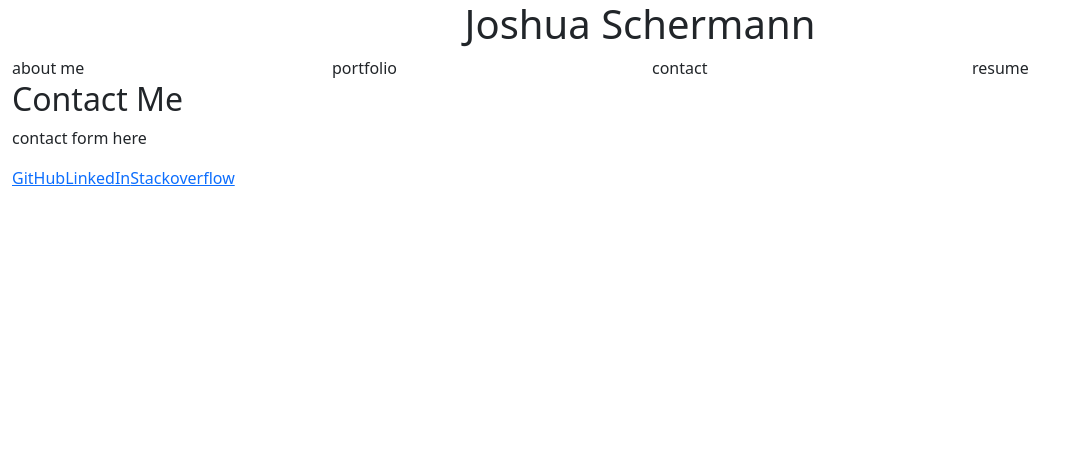
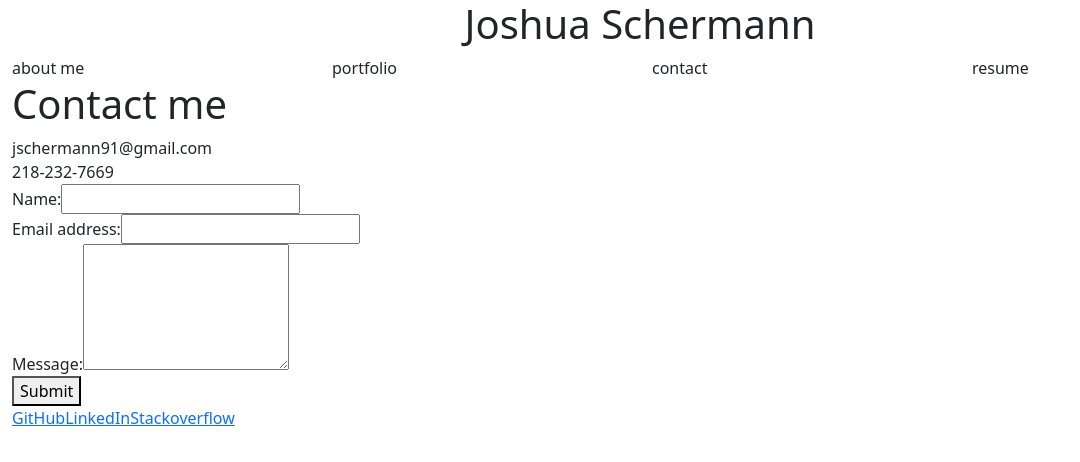
Before and after one commit to josh2100/react-portfolio, a React (Create React App) app: page / in a window 1280 px wide. Both pictures are taken after a click on the element "contact". Shown: the top 462 px of the page, without its empty margins (0-1080 px from the left). Built offline with nearby package versions, Linux system fonts and the light colour scheme.

Commit message:
contact form added

```diff
--- a/src/components/About/index.js
+++ b/src/components/About/index.js
@@ -2,11 +2,14 @@ function About() {
   return (
     <>
       <h2 class="col-12 d-flex justify-content-center">About Me</h2>
+
+      <img src="../../assets/mtida.jpg" alt=''></img>
       <p>
         <strong>Full stack web developer</strong> with background in
         construction. I use my leadership experience, communication skills, and
         motivated work ethic to succeed in software development.
       </p>
+
     </>
   );
 }
--- a/src/components/Contact/index.js
+++ b/src/components/Contact/index.js
@@ -1,9 +1,64 @@
+import { useState } from 'react';
+import { validateEmail, } from '../../utils/helpers';
+
 function Contact () {
+    const [formState, setFormState] = useState({ name: '', email: '', message: '' });
+
+    const [errorMessage, setErrorMessage] = useState('');
+    const { name, email, message } = formState;
+
+    const handleSubmit = (e) => {
+        e.preventDefault();
+        if (!errorMessage) {
+          setFormState({ [e.target.name]: e.target.value });
+          console.log('Form', formState);
+        }
+      };
+
+      const handleChange = (e) => {
+        if (e.target.name === 'email') {
+          const isValid = validateEmail(e.target.value);
+          if (!isValid) {
+            setErrorMessage('Your email is invalid.');
+          } else {
+            setErrorMessage('');
+          }
+        } else {
+          if (!e.target.value.length) {
+            setErrorMessage(`${e.target.name} is required.`);
+          } else {
+            setErrorMessage('');
+          }
+        }
+      };
+
     return (
-        <>
-        <h2>Contact Me</h2>
-        <p>contact form here</p>
-        </>
+        <section>
+        <h1 data-testid="h1tag">Contact me</h1>
+        <email>jschermann91@gmail.com</email>
+        <br />
+        <phone>218-232-7669</phone>
+        <form id="contact-form" onSubmit={handleSubmit}>
+          <div>
+            <label htmlFor="name">Name:</label>
+            <input type="text" name="name" defaultValue={name} onBlur={handleChange} />
+          </div>
+          <div>
+            <label htmlFor="email">Email address:</label>
+            <input type="email" name="email" defaultValue={email} onBlur={handleChange} />
+          </div>
+          <div>
+            <label htmlFor="message">Message:</label>
+            <textarea name="message" rows="5" defaultValue={message} onBlur={handleChange} />
+          </div>
+          {errorMessage && (
+            <div>
+              <p className="error-text">{errorMessage}</p>
+            </div>
+          )}
+          <button data-testid="button" type="submit">Submit</button>
+        </form>
+      </section>
     )
 }
 
--- a/src/components/Main/index.js
+++ b/src/components/Main/index.js
@@ -22,7 +22,7 @@ function Main({ selectedPage }) {
         return <h1>about</h1>;
     }
   };
-
+// add a row here?
   return <div>{display()}</div>;
 }
 
--- a/src/components/Resume/index.js
+++ b/src/components/Resume/index.js
@@ -9,7 +9,7 @@ function Resume() {
       >
         Click here to download{" "}
       </a>
-      <iframe title="resume" src="https://docs.google.com/document/d/e/2PACX-1vRtzCLBOkBCq6DjxTO5U77bpxZ5Rn7Wv5sBRtq0ZpMPUm-knCTMSPlo2UsPU_pFE4R9NhAtn_u0zJsT/pub?embedded=true" width="90%" height="2000 px"></iframe>
+      <iframe title="resume" src="https://docs.google.com/document/d/e/2PACX-1vRtzCLBOkBCq6DjxTO5U77bpxZ5Rn7Wv5sBRtq0ZpMPUm-knCTMSPlo2UsPU_pFE4R9NhAtn_u0zJsT/pub?embedded=true" width="100%" height="2000 px"></iframe>
     </>
   );
 }
--- /dev/null
+++ b/src/utils/helpers.js
@@ -0,0 +1,8 @@
+export function capitalizeFirstLetter(string) {
+    return string.charAt(0).toUpperCase() + string.slice(1);
+  }
+
+export function validateEmail(email) {
+    var re = /^(([^<>()[\]\\.,;:\s@"]+(\.[^<>()[\]\\.,;:\s@"]+)*)|(".+"))@((\[[0-9]{1,3}\.[0-9]{1,3}\.[0-9]{1,3}\.[0-9]{1,3}\])|(([a-zA-Z\-0-9]+\.)+[a-zA-Z]{2,}))$/;
+    return re.test(String(email).toLowerCase());
+  }
```
Also changed, not shown: 1 other file (tests, documents, lock files or other folders).
